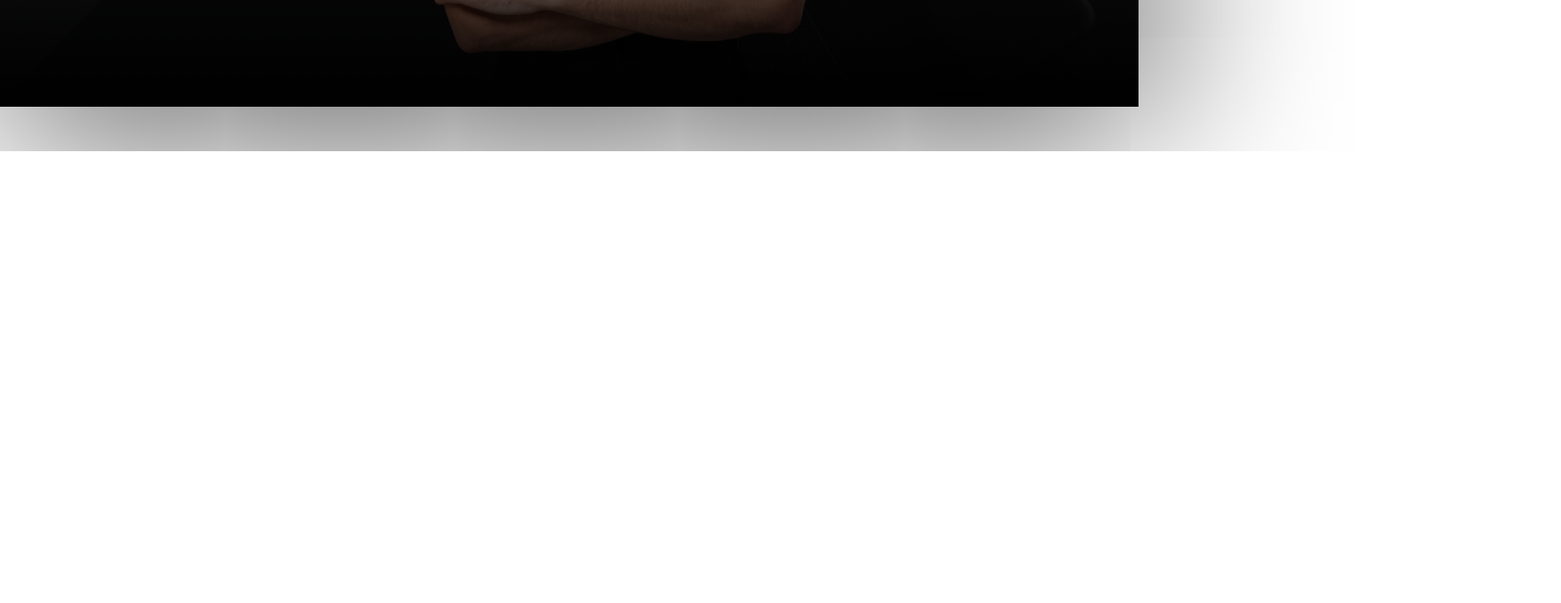
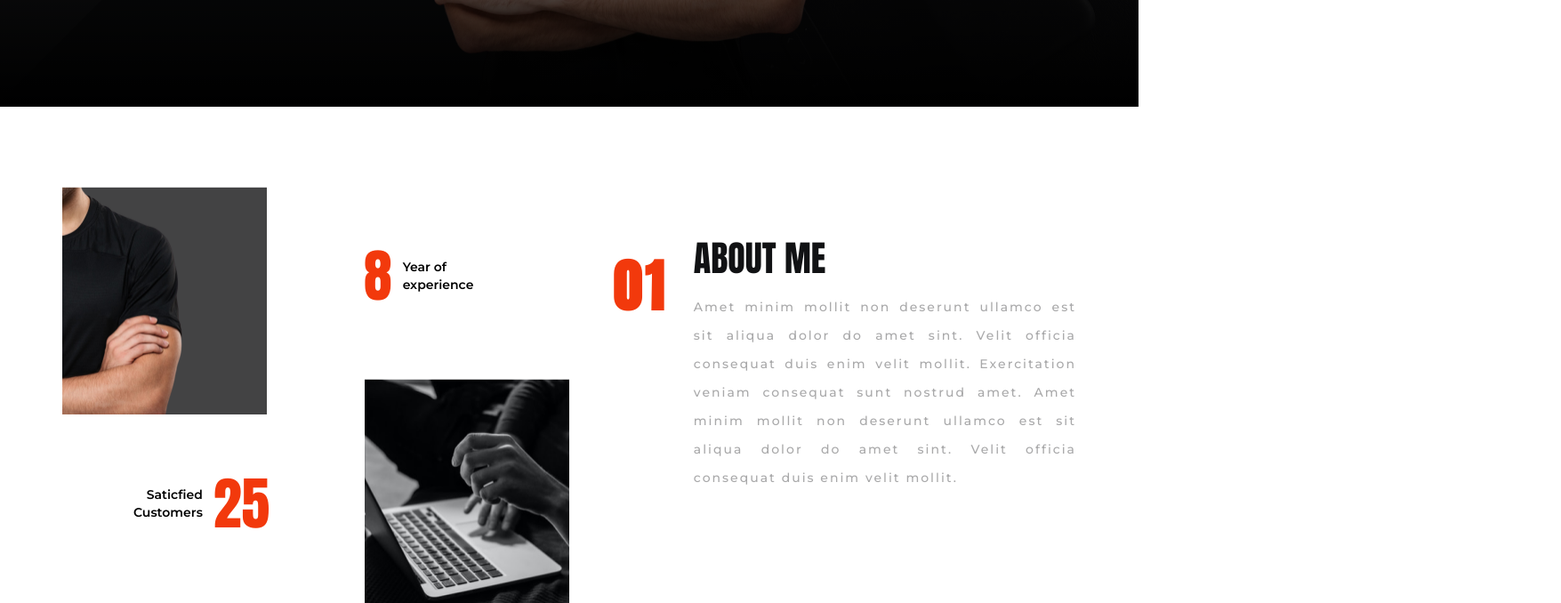
Before and after one commit to Asliddin-Coder/victor.com, a React (Vite) app: page / in a window 1280 px wide. Shown: the part 720-1398 px from the top of the page at 89% size, 1755 px wide, since content can reach past the window. Before the commit the page ends 890 px from the top, so only its background shows below. Built offline with nearby package versions, Linux system fonts and the light colour scheme.

Commit message:
add about me

```diff
--- a/src/app/App.jsx
+++ b/src/app/App.jsx
@@ -1,9 +1,9 @@
-import Header from "../components/header/Header"
+import Home from '../pages/home/Home';
 
 const App = () => {
   return (
     <div className="app">
-      <Header/>
+      <Home />
     </div>
   )
 }
--- a/src/components/aboutMe/AboutMe.jsx
+++ b/src/components/aboutMe/AboutMe.jsx
@@ -1,8 +1,45 @@
-import React from 'react'
+import styles from './AboutMe.module.scss';
+import AboutOne from "../../assets/images/about-1.png";
+import AboutTwo from "../../assets/images/about-2.png";
 
 const AboutMe = () => {
   return (
-    <div className='aboutMe'>About_Me</div>
+    <div className={styles.aboutMe}>
+      <div className={styles.container}>
+        {/* ABOUT IMAGE START*/}
+        <div className={styles.image}>
+          <div className={styles.imageOne}>
+            <img src={AboutOne} alt="About First" />
+            <span className={styles.title}>
+              <span className={styles.orange}>8</span>
+              Year of experience
+            </span>
+          </div>
+          <div className={styles.imageTwo}>
+            <span className={styles.title}>
+              Saticfied Customers
+              <span className={styles.orange}>25</span>
+            </span>
+            <img src={AboutTwo} alt="About Second" />
+          </div>
+        </div>
+        {/* ABOUT IMAGE END*/}
+
+        {/* ABOUT TITLE & DESC START */}
+        <div className={styles.titleAndDesc}>
+          <span className={styles.orange}>01</span>
+          <span className={styles.desc}>
+            <h4>about me</h4>
+            <p>
+              Amet minim mollit non deserunt ullamco est sit aliqua dolor do amet sint. Velit officia consequat duis enim velit mollit. Exercitation veniam consequat sunt nostrud amet.
+              Amet minim mollit non deserunt ullamco est sit aliqua dolor do amet sint. Velit officia consequat duis enim velit mollit.
+            </p>
+          </span>
+        </div>
+        {/* ABOUT TITLE & DESC END */}
+
+      </div>
+    </div>
   )
 }
 
--- a/src/components/aboutMe/AboutMe.module.scss
+++ b/src/components/aboutMe/AboutMe.module.scss
@@ -0,0 +1,135 @@
+@use '../../assets/styles/main' as *;
+
+.aboutMe {
+    width: 100%;
+    height: 59rem;
+
+    .container {
+        display: flex;
+        align-items: center;
+        justify-content: space-between;
+        padding: 9rem 0;
+
+        .image {
+            position: relative;
+            width: 50%;
+            height: 41.2rem;
+            user-select: none;
+            -webkit-user-select: none;
+            -moz-user-select: none;
+
+            .imageOne {
+                position: relative;
+                width: 100%;
+                display: flex;
+                align-items: center;
+                justify-content: space-between;
+
+                img {
+                    width: 23rem;
+                    height: 25.58rem;
+                }
+
+                .title {
+                    position: absolute;
+                    top: 8rem;
+                    right: 8rem;
+                    display: flex;
+                    align-items: center;
+                    justify-content: space-between;
+                    gap: 1.2rem;
+                    font-family: $font-secondary;
+                    font-size: 1.4rem;
+                    font-weight: $font-weight-semibold;
+                    line-height: 2rem;
+                    width: 15.1rem;
+                    height: max-content;
+                    .orange {
+                        color: $color-primary-main;
+                        font-size: $heading-64;
+                        font-weight: $font-weight-regular;
+                        font-family: $font-primary;
+                    }
+                }
+            }
+
+            .imageTwo {
+                position: relative;
+
+                img {
+                    position: absolute;
+                    right: 0;
+                    top: -4rem;
+                    width: 23rem;
+                    height: 25.58rem;
+                }
+
+                .title {
+                    position: absolute;
+                    bottom: -12rem;
+                    left: 8rem;
+                    display: flex;
+                    align-items: center;
+                    justify-content: space-between;
+                    gap: 1.2rem;
+                    font-family: $font-secondary;
+                    font-size: 1.4rem;
+                    font-weight: $font-weight-semibold;
+                    line-height: 2rem;
+                    width: 15.1rem;
+                    height: max-content;
+                    text-align: right;
+                    .orange {
+                        color: $color-primary-main;
+                        font-size: $heading-64;
+                        font-weight: $font-weight-regular;
+                        font-family: $font-primary;
+                    }
+                }
+            }
+
+
+        }
+
+        .titleAndDesc {
+            display: flex;
+            align-items: flex-start;
+            width: 52.1rem;
+            height: 28.4rem;
+            gap: 3rem;
+
+            .orange {
+                font-size: $heading-64;
+                font-weight: $font-weight-semibold;
+                color: $color-primary-main;
+                font-family: $font-primary;
+                letter-spacing: .4rem;
+            }
+
+            .desc {
+                display: flex;
+                align-items: flex-start;
+                flex-direction: column;
+                font-family: $font-secondary;
+                font-size: 1.4rem;
+                font-weight: $font-weight-medium;
+                line-height: 3.2rem;
+                gap: 2.3rem;
+
+                h4 {
+                    font-family: $font-primary;
+                    font-size: $heading-40;
+                    font-weight: $font-weight-regular;
+                    text-transform: uppercase;
+                    color: $color-text-black;
+                }
+
+                p {
+                    color: $color-text-grey;
+                    letter-spacing: .2rem;
+                    text-align: justify;
+                }
+            }
+        }
+    }
+}
--- a/src/components/header/Header.module.scss
+++ b/src/components/header/Header.module.scss
@@ -5,4 +5,5 @@
     max-width: 100%;
     height: 84rem;
     background-color: $color-primary-black;
+    overflow: hidden;
 }
--- a/src/components/nav/Nav.module.scss
+++ b/src/components/nav/Nav.module.scss
@@ -73,7 +73,28 @@
             transition: color 0.3s ease-in-out;
           }
 
-          &::before {
+          &::after {
+            content: '';
+            position: absolute;
+            top: 100%;
+            left: 0;
+            margin-top: 0.2rem;
+            border-radius: 1rem;
+            width: 0;
+            height: 0.2rem;
+            transition: width 0.3s ease-in-out;
+          }
+
+          &:hover::after {
+            background-color: $color-primary-main;
+            width: 100%;
+          }
+        }
+
+        .active {
+          color: $color-primary-main;
+
+          &::after {
             content: '';
             position: absolute;
             top: 100%;
@@ -81,27 +102,7 @@
             margin-top: 0.2rem;
             border-radius: 1rem;
             width: 100%;
-            height: 0.3rem;
-            transition: all 0.4s ease-in-out;
-          }
-
-          &:hover::before {
-            background-color: $color-primary-main;
-          }
-        }
-
-        .active {
-          color: $color-primary-main;
-
-          &::before {
-            content: '';
-            position: absolute;
-            top: 100%;
-            left: 0;
-            margin-top: 0.2rem;
-            border-radius: 1rem;
-            width: 100%;
-            height: 0.3rem;
+            height: 0.2rem;
             background-color: $color-primary-main;
           }
         }
--- a/src/pages/home/Home.jsx
+++ b/src/pages/home/Home.jsx
@@ -1,5 +1,3 @@
-import React from 'react'
-import styles from './Hero.module.scss';
 import AboutMe from '../../components/aboutMe/AboutMe';
 import Header from '../../components/header/Header';
 
```
Also changed, not shown: src/assets/images/about-1.png (added), src/assets/images/about-2.png (added).
